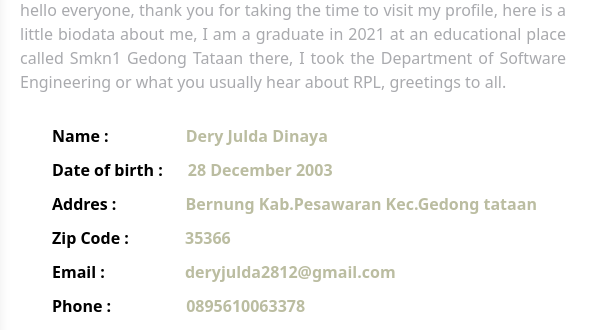
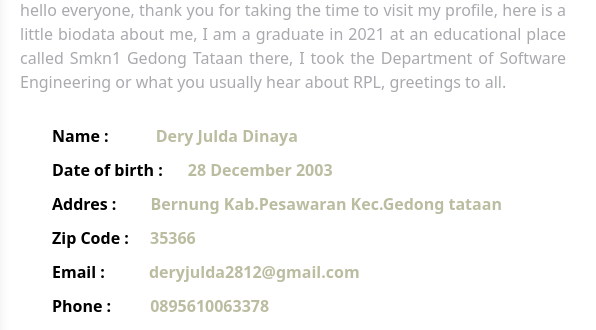
Before and after one commit to genzcode/deryjulda, a plain HTML site: page index.html in a window 1280 px wide. Shown: the part 1060-1390 px from the top of the page, 537-1133 px from the left. Drawn offline with nearby package versions, Linux system fonts and the light colour scheme; files whose address does not match are found by name.

Commit message:
mengubah ukuran hero

```diff
--- a/index.html
+++ b/index.html
@@ -64,12 +64,12 @@
 
             <table>
               <ul style="text-align:left; list-style: none;">
-                <li style="text-decoration: none;"><strong style="padding-right: 73px;">Name :</strong><span>  Dery Julda Dinaya</span></li>
+                <li style="text-decoration: none;"><strong style="padding-right: 43px;">Name :</strong><span>  Dery Julda Dinaya</span></li>
                 <li><strong >Date of birth :</strong><span>28 December 2003</span></li>
-                <li><strong style="padding-right:65px;">Addres :</strong> <span>Bernung Kab.Pesawaran Kec.Gedong tataan</span></li>
-                <li><strong style="padding-right:52px;">Zip Code : </strong><span>35366</span></li>
-                <li><strong style="padding-right:76px;">Email : </strong><span>deryjulda2812@gmail.com</span></li>
-                <li><strong style="padding-right:75px;">Phone :</strong><span>0895610063378</span></li>
+                <li><strong style="padding-right:30px;">Addres :</strong> <span>Bernung Kab.Pesawaran Kec.Gedong tataan</span></li>
+                <li><strong style="padding-right:17px;">Zip Code : </strong><span>35366</span></li>
+                <li><strong style="padding-right:40px;">Email : </strong><span>deryjulda2812@gmail.com</span></li>
+                <li><strong style="padding-right:39px;">Phone :</strong><span>0895610063378</span></li>
                 <li class="iconli" style="margin-top: 5px;">
                     | <i class="fab fa-playstation"></i> <strong>Game</strong>
                     | <i class="fas fa-film"></i> <strong>Movie </strong>
```
Also changed, not shown: css/vendor/css/style.css.
